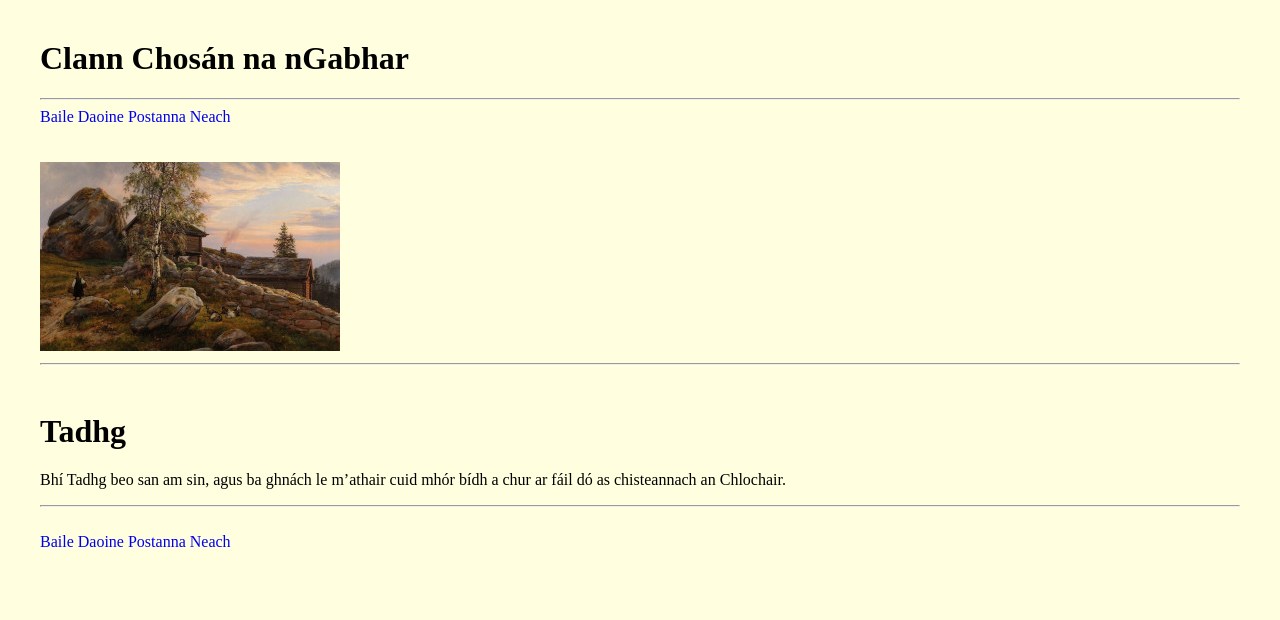
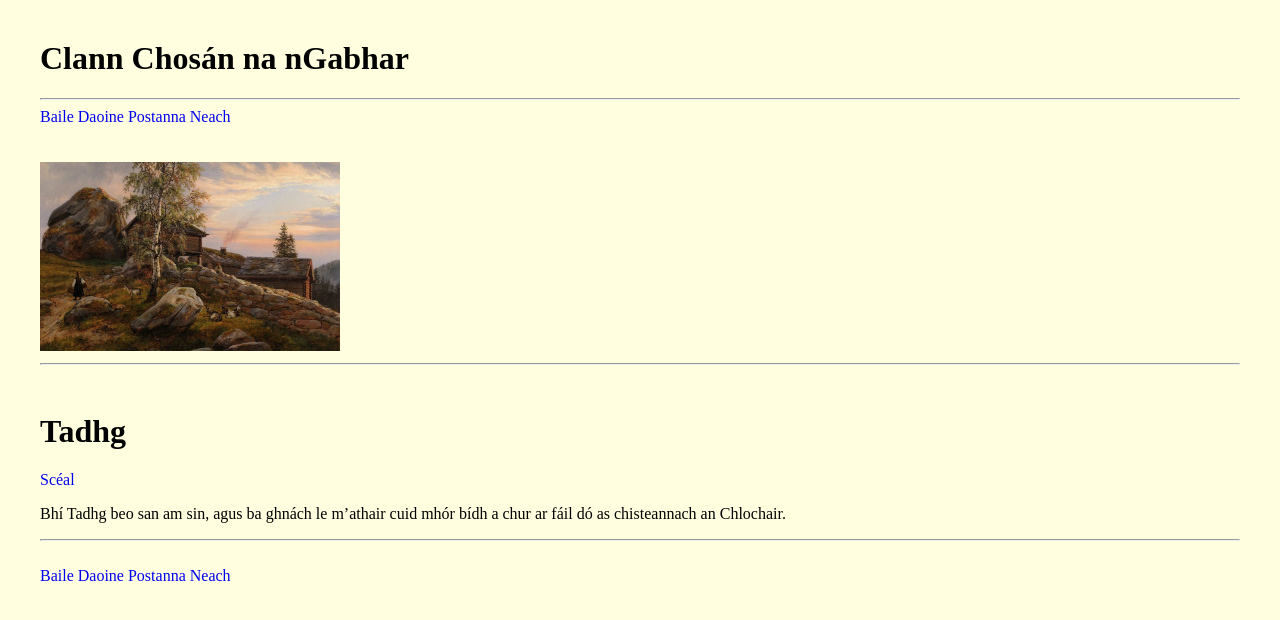
Before and after one commit to pmcu/clann, a Jekyll site: the page built from _posts/2019-12-30-dog.md, in a window 1280 px wide. Shown: the top 620 px of the page. Built offline with Jekyll 4.4.1, drawn with Linux system fonts in a browser that asks for light colours; our own code applies the rules of GitHub Pages for plain Markdown files.

Commit message:
tadhg tesit

```diff
--- a/_posts/2019-12-30-dog.md
+++ b/_posts/2019-12-30-dog.md
@@ -5,6 +5,8 @@ date: 31-12-2019
 
 # Tadhg
 
+[Scéal](tadhg/tadhg-scl.html)
+
 Bhí Tadhg beo san am sin, agus ba ghnách le
 m'athair cuid mhór bídh a chur ar fáil dó as
 chisteannach an Chlochair.
```
